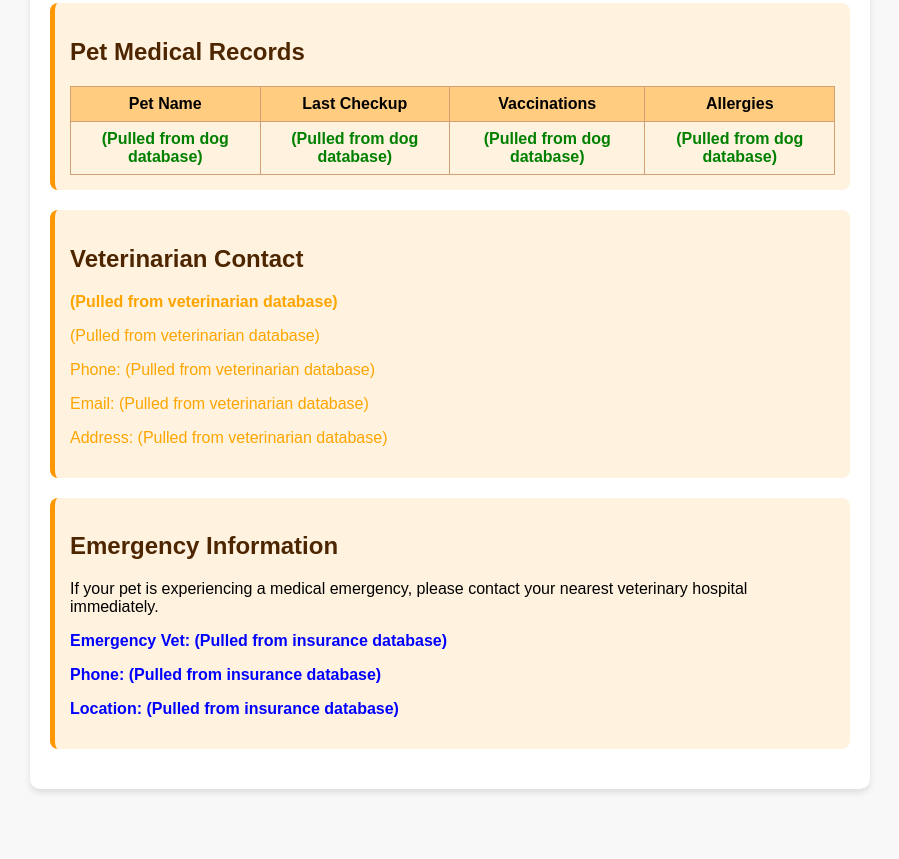
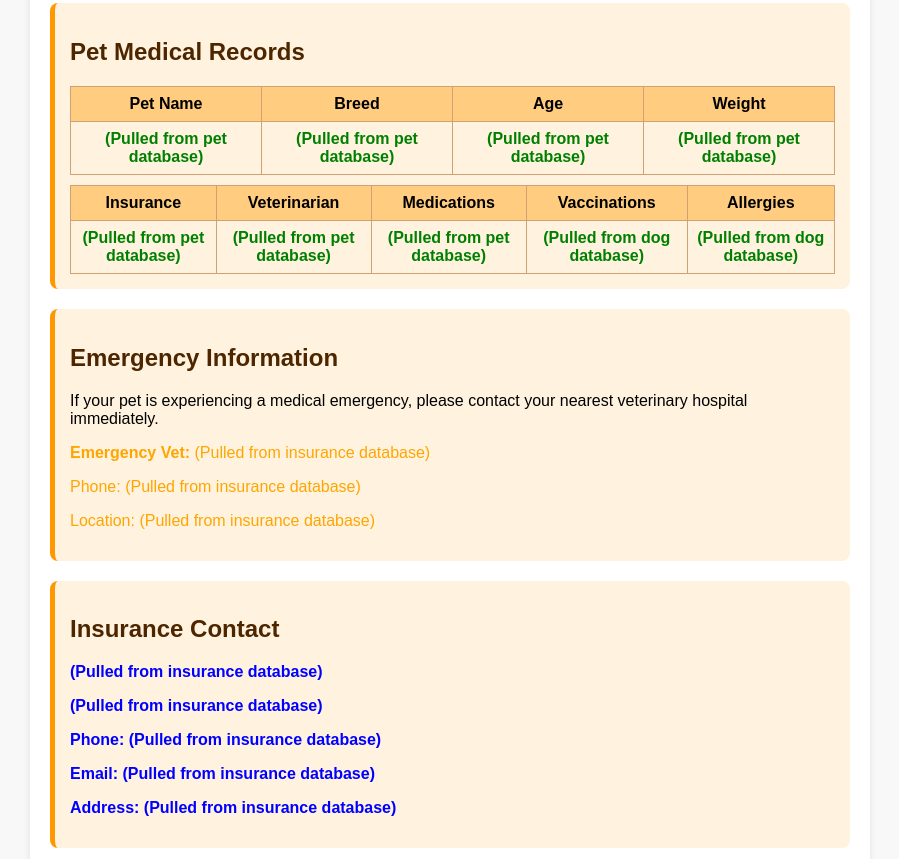
Before and after one commit to ianicek/Barkive, a plain HTML site: page frontend/medical.html in a window 1280 px wide. Shown: the part 261-1120 px from the top of the page, without its empty margins (190-1089 px from the left). Before the commit the page ends 1070 px from the top, so only its background shows below. Drawn offline with Linux system fonts and the light colour scheme.

Commit message:
commit medical page

```diff
--- a/frontend/medical.html
+++ b/frontend/medical.html
@@ -53,17 +53,48 @@
             <table>
                 <tr>
                     <th>Pet Name</th>
-                    <th>Last Checkup</th>
+                    <th>Breed</th>
+                    <th>Age</th>
+                    <th>Weight</th>
+                </tr>
+                <tr>
+                    <td class="dog-database">(Pulled from pet database)</td>
+                    <td class="dog-database">(Pulled from pet database)</td>
+                    <td class="dog-database">(Pulled from pet database)</td>
+                    <td class="dog-database">(Pulled from pet database)</td>
+                </tr>
+            </table>
+            <table>
+                <tr>
+                    <th>Insurance</th>
+                    <th>Veterinarian</th>
+                    <th>Medications</th>
                     <th>Vaccinations</th>
                     <th>Allergies</th>
                 </tr>
                 <tr>
-                    <td class="dog-database">(Pulled from dog database)</td>
-                    <td class="dog-database">(Pulled from dog database)</td>
+                    <td class="dog-database">(Pulled from pet database)</td>
+                    <td class="dog-database">(Pulled from pet database)</td>
+                    <td class="dog-database">(Pulled from pet database)</td>
                     <td class="dog-database">(Pulled from dog database)</td>
                     <td class="dog-database">(Pulled from dog database)</td>
                 </tr>
             </table>
+        </div>
+        <div class="box">
+            <h2>Emergency Information</h2>
+            <p>If your pet is experiencing a medical emergency, please contact your nearest veterinary hospital immediately.</p>
+            <p class="veterinarian"><strong>Emergency Vet:</strong> (Pulled from insurance database)</p>
+            <p class="veterinarian">Phone: (Pulled from insurance database)</p>
+            <p class="veterinarian">Location: (Pulled from insurance database)</p>
+        </div>
+        <div class="box">
+            <h2>Insurance Contact</h2>
+            <p class="insurance"><strong>(Pulled from insurance database)</strong></p>
+            <p class="insurance">(Pulled from insurance database)</p>
+            <p class="insurance">Phone: (Pulled from insurance database)</p>
+            <p class="insurance">Email: (Pulled from insurance database)</p>
+            <p class="insurance">Address: (Pulled from insurance database)</p>
         </div>
 
         <div class="box">
@@ -74,14 +105,6 @@
             <p class="veterinarian">Email: (Pulled from veterinarian database)</p>
             <p class="veterinarian">Address: (Pulled from veterinarian database)</p>
         </div>
-
-        <div class="box">
-            <h2>Emergency Information</h2>
-            <p>If your pet is experiencing a medical emergency, please contact your nearest veterinary hospital immediately.</p>
-            <p class="insurance"><strong>Emergency Vet:</strong> (Pulled from insurance database)</p>
-            <p class="insurance">Phone: (Pulled from insurance database)</p>
-            <p class="insurance">Location: (Pulled from insurance database)</p>
-        </div>
     </div>
 </body>
 </html>
```
